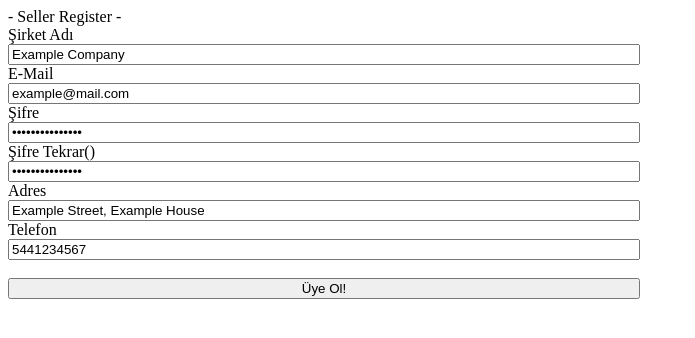
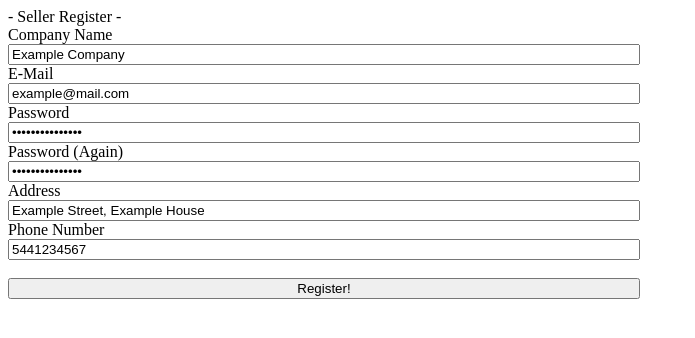
Before and after one commit to ethmore/frontend-and-bff-service, a website: page public/views/sellerRegister.html in a window 1280 px wide. Shown: the whole page, without its empty margins (0-695 px from the left). Drawn offline with nearby package versions, Linux system fonts and the light colour scheme; files that its build step writes are made by us from their sources.

```diff
--- a/public/views/sellerRegister.html
+++ b/public/views/sellerRegister.html
@@ -15,27 +15,29 @@
     - Seller Register -
 
    <form id="sellerRegisterForm">
-    <label for="companyName">Şirket Adı</label>
+    <label for="companyName">Company Name</label>
     <input type="text" name="companyName" id="companyName" value="Example Company">
 
     <label for="eMail">E-Mail</label>
     <input type="text" name="eMail" id="eMail" value="example@mail.com">
 
-    <label for="password">Şifre</label>
+    <label for="password">Password</label>
     <input type="password" name="password" id="password" value="examplePassword">
 
-    <label for="passwordAgain">Şifre Tekrar()</label>
+    <label for="passwordAgain">Password (Again)</label>
     <input type="password" name="passwordAgain" id="passwordAgain" value="examplePassword">
 
-    <label for="address">Adres</label>
+    <label for="address">Address</label>
     <input type="text" name="address" id="address" value="Example Street, Example House">
 
-    <label for="phoneNumber">Telefon</label>
+    <label for="phoneNumber">Phone Number</label>
     <input type="text" name="phoneNumber" id="phoneNumber" value="5441234567">
 
     <br>
-    <button type="submit">Üye Ol!</button>
+    <button type="submit">Register!</button>
     </form>
+
+    <p id="info"></p>
 
     <script src="/sellerRegister.js"></script>
 </body>
```
Also changed, not shown: public/views/userRegister.html (+7 -5 lines).
